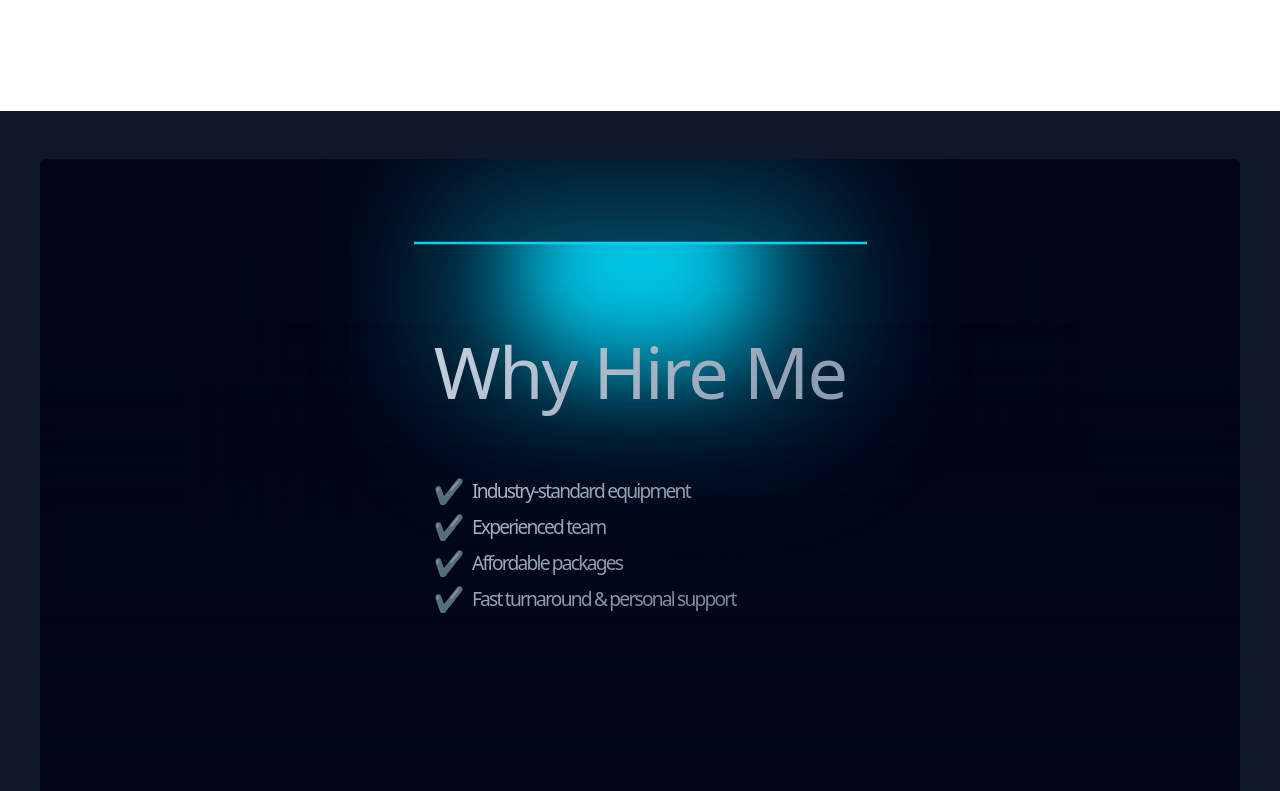
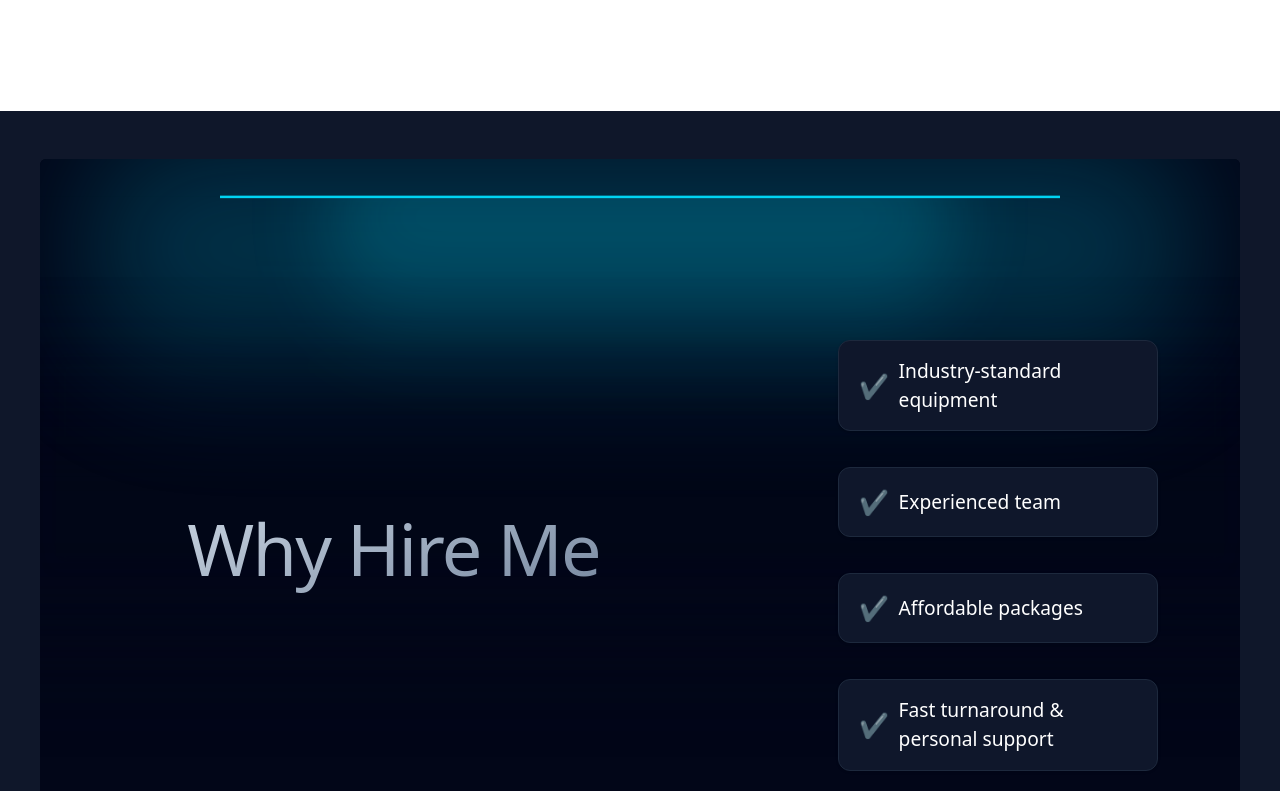
Before and after one commit to anon381/kidus-production, a Next.js app: page / in a window 1280 px wide. Shown: the part 5069-5860 px from the top of the page. Built offline with nearby package versions, Linux system fonts and the light colour scheme; grey boxes are pictures that could not be loaded.

Commit message:
lamp edited

```diff
--- a/components/lamp-demo.tsx
+++ b/components/lamp-demo.tsx
@@ -14,20 +14,14 @@ export default function LampDemo() {
           duration: 0.8,
           ease: "easeInOut",
         }}
-        className="mt-8 bg-gradient-to-br from-slate-300 to-slate-500 py-4 bg-clip-text text-center text-4xl font-medium tracking-tight text-transparent md:text-7xl"
+        className="mt-39 bg-gradient-to-br from-slate-300 to-slate-500 py-4 bg-clip-text text-center text-4xl font-medium tracking-tight text-transparent md:text-7xl"
       >
        Why Hire Me
        <br/>
               <br/>
 
 
-        <ul style={{ color: "#ff", fontSize: "1.2rem", maxWidth: 700, margin: 0, padding: 0, listStyle: "none" }}>
-            <li style={{ marginBottom: 12, display: "flex", alignItems: "center" }}><span style={{ color: "#3498ff", fontSize: "1.5rem", marginRight: 10 }}>✔️</span>Industry-standard equipment</li>
-            <li style={{ marginBottom: 12, display: "flex", alignItems: "center" }}><span style={{ color: "#3498ff", fontSize: "1.5rem", marginRight: 10 }}>✔️</span>Experienced team</li>
-            <li style={{ marginBottom: 12, display: "flex", alignItems: "center" }}><span style={{ color: "#3498ff", fontSize: "1.5rem", marginRight: 10 }}>✔️</span>Affordable packages</li>
-            <li style={{ marginBottom: 12, display: "flex", alignItems: "center" }}><span style={{ color: "#3498ff", fontSize: "1.5rem", marginRight: 10 }}>✔️</span>Fast turnaround & personal support</li>
 
-          </ul>
       </motion.h1>
 
     </LampContainer>
--- a/components/ui/lamp.tsx
+++ b/components/ui/lamp.tsx
@@ -14,8 +14,9 @@ export default function LampDemo() {
           duration: 0.8,
           ease: "easeInOut",
         }}
-        className="mt-8 bg-gradient-to-br from-slate-300 to-slate-500 py-4 bg-clip-text text-center text-4xl font-medium tracking-tight text-transparent md:text-7xl"
+        className="mt-50 bg-gradient-to-br from-slate-300 to-slate-500 py-4 bg-clip-text text-center mx-auto text-5xl font-bold tracking-tight text-transparent md:text-8xl max-w-3xl"
       >
+        Why Hire Me
       </motion.h1>
 
     </LampContainer>
@@ -80,7 +81,7 @@ export const LampContainer = ({
         </motion.div>
         <div className="absolute top-1/2 h-48 w-full translate-y-12 scale-x-150 bg-slate-950 blur-2xl"></div>
         <div className="absolute top-1/2 z-50 h-48 w-full bg-transparent opacity-10 backdrop-blur-md"></div>
-        <div className="absolute inset-auto z-50 h-36 -translate-y-1/2 rounded-full bg-cyan-500 opacity-50 blur-3xl" style={{ width: contentWidth * 0.93 }}></div>
+        <div className="absolute inset-auto z-50 h-36 -translate-y-1/2 rounded-full bg-cyan-500 opacity-30 blur-3xl" style={{ width: contentWidth * 0.93 }}></div>
         <motion.div
           initial={{ width: contentWidth * 0.27 }}
           whileInView={{ width: contentWidth * 0.53 }}
@@ -89,26 +90,56 @@ export const LampContainer = ({
             duration: 0.8,
             ease: "easeInOut",
           }}
-          className="absolute inset-auto z-30 h-36 -translate-y-[6rem] rounded-full bg-cyan-400 blur-2xl"
+          className="absolute inset-auto z-30 h-36 -translate-y-[6rem] rounded-full bg-cyan-400 opacity-20 blur-2xl"
           style={{ width: contentWidth * 0.4 }}
         ></motion.div>
         <motion.div
-          initial={{ width: contentWidth * 0.5 }}
-          whileInView={{ width: contentWidth }}
+          initial={{ width: contentWidth * 0.35 }}
+          whileInView={{ width: contentWidth * 0.7 }}
           transition={{
             delay: 0.3,
             duration: 0.8,
             ease: "easeInOut",
           }}
-          className="absolute inset-auto z-50 h-0.5 -translate-y-[7rem] bg-cyan-400 "
-          style={{ width: contentWidth }}
+          className="absolute inset-auto z-50 h-0.5 -translate-y-[7rem] bg-cyan-400 left-1/2 -translate-x-1/2"
+          style={{ width: contentWidth * 0.7 }}
         ></motion.div>
 
         <div className="absolute inset-auto z-40 h-44 w-full -translate-y-[12.5rem] bg-slate-950 "></div>
       </div>
 
-      <div className="relative z-50 flex -translate-y-80 flex-col items-center px-5" ref={contentRef}>
-        {children}
+      <div className="relative z-50 flex flex-col lg:flex-row items-center lg:items-start justify-center lg:justify-between gap-12 px-5 w-full lg:-translate-y-44" ref={contentRef}>
+        {/* Left: Lamp animation and text */}
+        <div className="flex flex-col justify-center items-center w-full lg:w-[60%] mx-auto text-center min-h-[300px]">
+          {children}
+        </div>
+        {/* Right: Cards vertical list */}
+        <ul
+          style={{ color: '#fff', fontSize: '1.2rem', maxWidth: 700, margin: 0, padding: 0, listStyle: 'none' }}
+          className="flex flex-col gap-6 w-full max-w-xl lg:w-[40%] items-center mx-auto"
+        >
+          {[
+            { text: 'Industry-standard equipment' },
+            { text: 'Experienced team' },
+            { text: 'Affordable packages' },
+            { text: 'Fast turnaround & personal support' },
+          ].map((item, idx) => (
+            <motion.li
+              key={item.text}
+              initial={{ opacity: 0.5, y: 100 }}
+              whileInView={{ opacity: 1, y: 0 }}
+              transition={{
+                delay: 0.3 + idx * 0.15,
+                duration: 0.8,
+                ease: 'easeInOut',
+              }}
+              style={{ marginBottom: 12, display: 'flex', alignItems: 'center' }}
+              className="bg-slate-900 rounded-xl shadow px-5 py-4 min-w-[220px] max-w-xs w-full border border-slate-800"
+            >
+              <span style={{ color: '#3498ff', fontSize: '1.5rem', marginRight: 10 }}>✔️</span>{item.text}
+            </motion.li>
+          ))}
+        </ul>
       </div>
     </div>
   );
```
